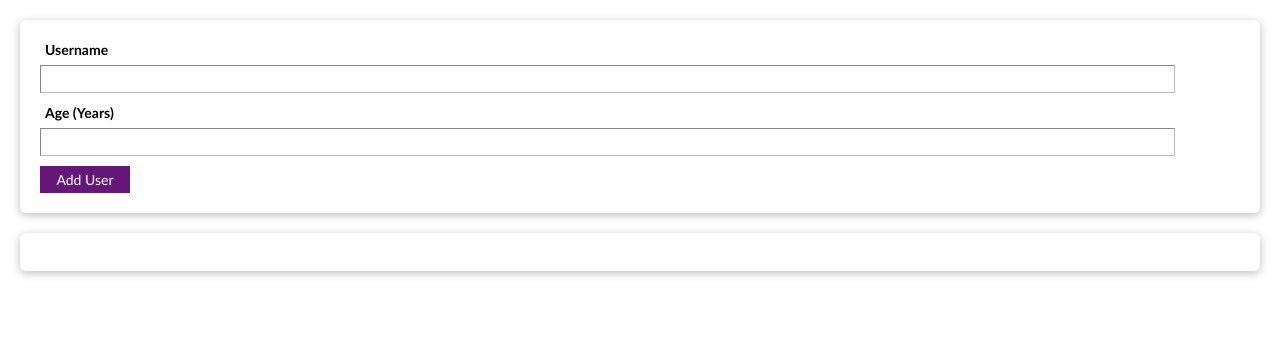
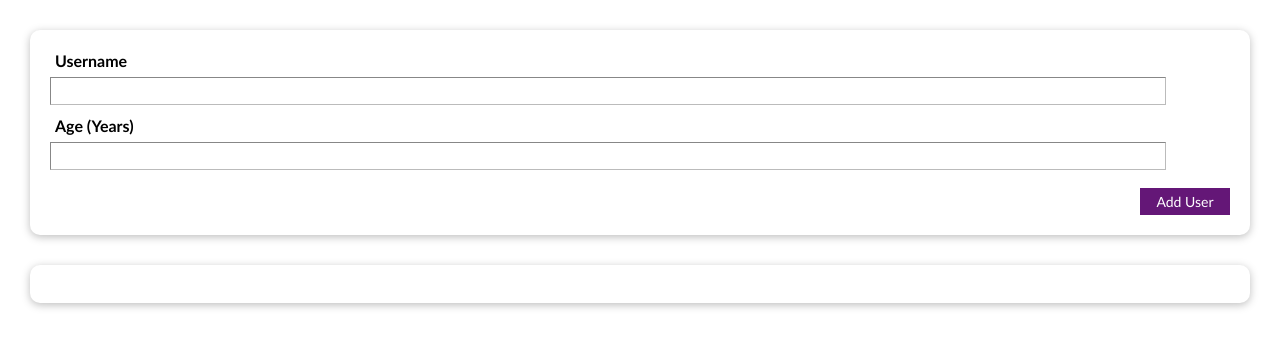
Before and after one commit to laxitabaheti/BuildingAProject, a React (Create React App) app: page / in a window 1280 px wide. Shown: the top 348 px of the page. Built offline with nearby package versions, Linux system fonts and the light colour scheme.

Commit message:
and More Progress

```diff
--- a/src/components/UI/Card.module.css
+++ b/src/components/UI/Card.module.css
@@ -1,12 +1,5 @@
 .card {
-  margin: 20px;
-  font-size: 14px;
-  border-radius: 6px;
-  padding: 10px;
+  border-radius: 10px;
   background: rgb(255, 255, 255);
-  display: block;
-  font-family: inherit;
-  /* margin-left: auto;
-  margin-right: auto; */
-  box-shadow: 0 2px 8px rgba(180, 180, 180, 0.877);
+  box-shadow: 0 2px 8px rgba(0, 0, 0, 0.26);
 }
--- a/src/components/UI/ErrorModal.js
+++ b/src/components/UI/ErrorModal.js
@@ -1,6 +1,22 @@
 import Card from "./Card";
-
+import Button from "./Button";
+import styles from "./ErrorModal.module.css";
 const ErrorModal = (props) => {
-  return <Card></Card>;
+  return (
+    <div onClick={props.onErrorClick}>
+      <div className={styles.backdrop} />
+      <Card className={styles.ErrorModal}>
+        <header className={styles.header}>
+          <h2>{props.title}</h2>
+        </header>
+        <div className={styles.content}>
+          <p>{props.message}</p>
+        </div>
+        <footer className={styles.footer}>
+          <Button onClick={props.onErrorClick}>okay!</Button>
+        </footer>
+      </Card>
+    </div>
+  );
 };
 export default ErrorModal;
--- /dev/null
+++ b/src/components/UI/ErrorModal.module.css
@@ -0,0 +1,42 @@
+.backdrop {
+  top: 0;
+  left: 0;
+  width: 100%;
+  height: 100%;
+  background: rgba(0, 0, 0, 0.884);
+  position: fixed;
+  z-index: 10;
+  display: flex;
+  align-items: center;
+  justify-content: center;
+  overflow: auto;
+}
+
+.ErrorModal {
+  font: inherit;
+  font-size: inherit;
+  position: fixed;
+  left: 8%;
+  width: 80%;
+  top: 30vh;
+  text-align: center;
+  z-index: 100;
+  overflow: hidden;
+  padding: 0;
+}
+
+
+.ErrorModal header {
+  background: rgb(100, 23, 119);
+  padding: 6px;
+  margin: 0px;
+  text-align: center;
+  color: white;
+}
+
+.ErrorModal header h2 {
+  margin: 0;
+}
+.content {
+  padding: 3px;
+}
--- a/src/components/Users/AddUser.js
+++ b/src/components/Users/AddUser.js
@@ -1,12 +1,12 @@
 import Card from "../UI/Card";
 import styles from "./AddUser.module.css";
 import Button from "../UI/Button";
-
+import ErrorModal from "../UI/ErrorModal";
 import { useState } from "react";
 const AddUser = (props) => {
   const [usernameInput, setUserNameInput] = useState("");
   const [userageInput, setUserAgeInput] = useState("");
-
+  const [error, SetError] = useState();
   const usernameChangeHandler = (event) => {
     setUserNameInput(event.target.value);
   };
@@ -16,9 +16,17 @@ const AddUser = (props) => {
   const SubmitHandler = (event) => {
     event.preventDefault();
     if (usernameInput.trim().length === 0 || userageInput.trim().length === 0) {
+      SetError({
+        title: "Invalid Input",
+        message: "Enter a valid Username and Age (non-empty values)."
+      });
       return;
     }
     if (+userageInput < 1) {
+      SetError({
+        title: "Invalid Input",
+        message: "Enter a valid Age (>1)"
+      });
       return;
     }
 
@@ -34,9 +42,19 @@ const AddUser = (props) => {
     setUserNameInput("");
     setUserAgeInput("");
   };
+  const errorHandler = () => {
+    SetError(null);
+  };
   return (
     <div>
-      <Card>
+      {error && (
+        <ErrorModal
+          title={error.title}
+          message={error.message}
+          onErrorClick={errorHandler}
+        />
+      )}
+      <Card className={styles.users}>
         <form onSubmit={SubmitHandler}>
           <label className={styles.label} htmlFor="username">
             Username
@@ -58,7 +76,9 @@ const AddUser = (props) => {
             onChange={ageChangeHandler}
             type="number"
           />
-          <Button type="submit">Add User</Button>
+          <div className={styles.footer}>
+            <Button type="submit">Add User</Button>
+          </div>
         </form>
       </Card>
     </div>
--- a/src/components/Users/AddUser.module.css
+++ b/src/components/Users/AddUser.module.css
@@ -1,3 +1,8 @@
+.users {
+  margin: 30px;
+  padding: 10px;
+}
+
 .label {
   padding: 5px;
   margin-top: 6px;
@@ -6,6 +11,7 @@
   display: block;
   font-weight: bold;
 }
+
 .input {
   width: 93%;
   border-width: 1px;
@@ -16,3 +22,9 @@
   margin-bottom: 5px;
   font-family: inherit;
 }
+
+.footer {
+  margin-top: 13px;
+  margin-right: 10px;
+  text-align: right;
+}
--- a/src/components/Users/UserList.js
+++ b/src/components/Users/UserList.js
@@ -3,7 +3,7 @@ import styles from "./UserList.module.css";
 const UserList = (props) => {
   return (
     <div>
-      <Card>
+      <Card className={styles.users}>
         <ul className={styles.ul}>
           {props.users.map((user) => (
             <li className={styles.li} key={props.id}>
--- a/src/components/Users/UserList.module.css
+++ b/src/components/Users/UserList.module.css
@@ -1,3 +1,8 @@
+.users {
+  margin: 30px;
+  padding: 10px;
+}
+
 .ul {
   list-style-type: none;
   padding: 5px;
```
